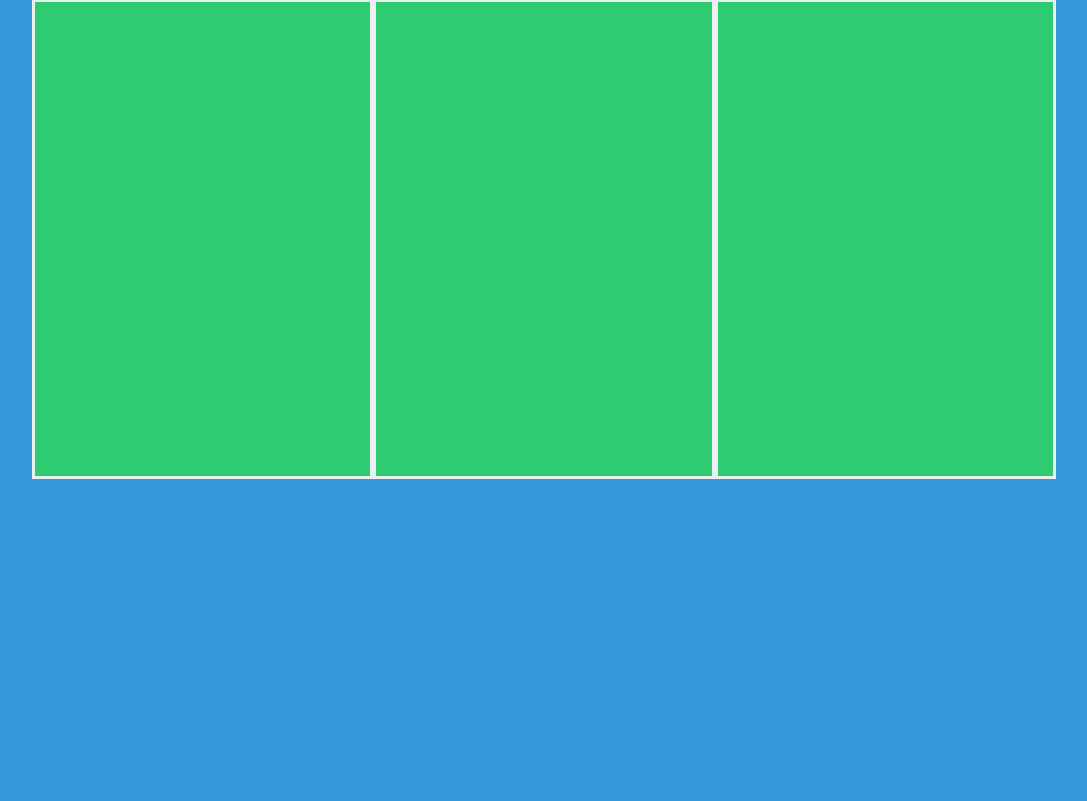
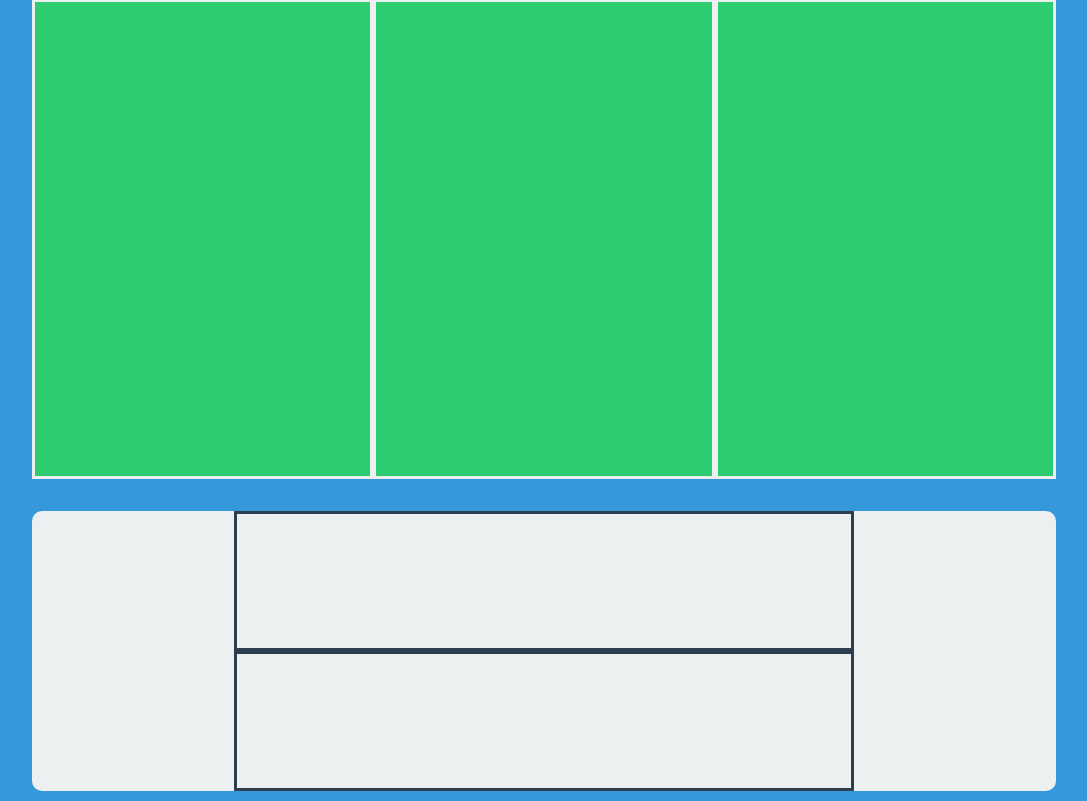
Before and after one commit to JibranZ/NoGhostApp, a React (Vite) app in the folder client/: page / in a window 1280 px wide. Shown: the part 799-1600 px from the top of the page, without its empty margins (96-1183 px from the left). Built offline with nearby package versions, Linux system fonts and the light colour scheme.

Commit message:
added footer skeleton

```diff
--- /dev/null
+++ b/client/src/components/Footer.jsx
@@ -0,0 +1,15 @@
+import { useState } from 'react'
+import styles from '../components/Home.module.css'
+
+export default function Footer () {
+	return (
+		<div className= {`${styles.footer}`} >
+
+			<div className= {`${styles.footerPortion}`} >
+			</div>
+
+			<div className= {`${styles.footerPortion}`} >
+			</div>
+		</div>
+	)
+};
--- a/client/src/components/Home.jsx
+++ b/client/src/components/Home.jsx
@@ -3,14 +3,14 @@ import styles from './Home.module.css'
 import Navbar from './Navbar.jsx'
 import Headline from './Headline.jsx'
 import Features from './Features.jsx'
-
+import Footer from './Footer.jsx'
 export default function Home () {
 	return (
 		<div className={`${styles.base} ${styles.container}`} >
   			<Navbar />
 			<Headline />
 			<Features />
-
+			<Footer />
 
 		</div>
 
--- a/client/src/components/Home.module.css
+++ b/client/src/components/Home.module.css
@@ -140,3 +140,22 @@
 	border-style: solid;
 	border-color: var(--color3);
 }
+
+.footer {
+	margin-top: 1em;
+	width: 80%;
+	background-color: var(--color3);
+	min-height: 35vh;
+	border-radius: 10px;
+	display: flex;
+	flex-direction: column;
+	align-items: center;
+}
+
+.footerPortion {
+	border-width: var(--borderWidth);
+	border-style: solid;
+	border-color: var(--color4);
+	height: 50%;
+	width: 60%;
+}
```
